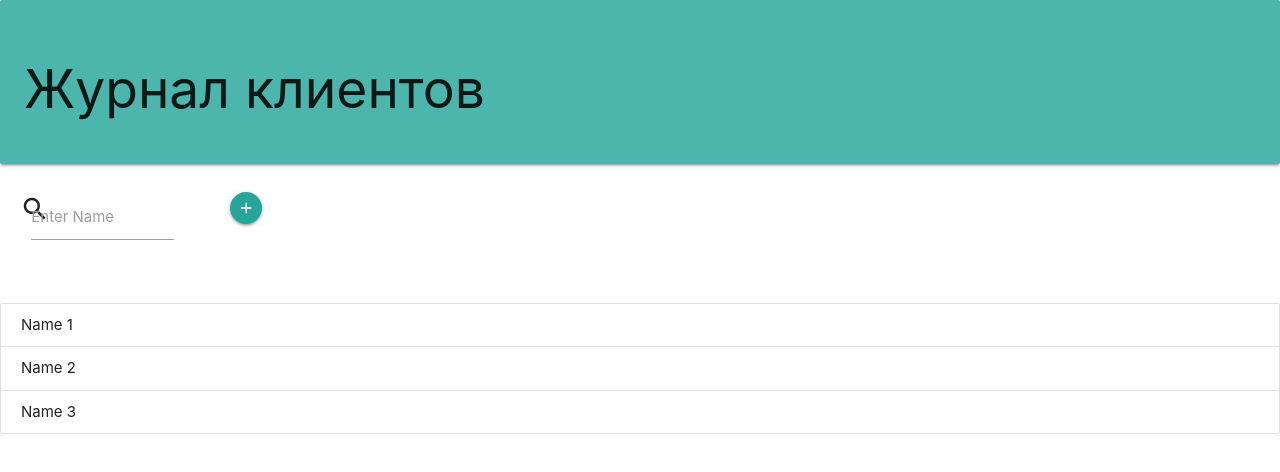
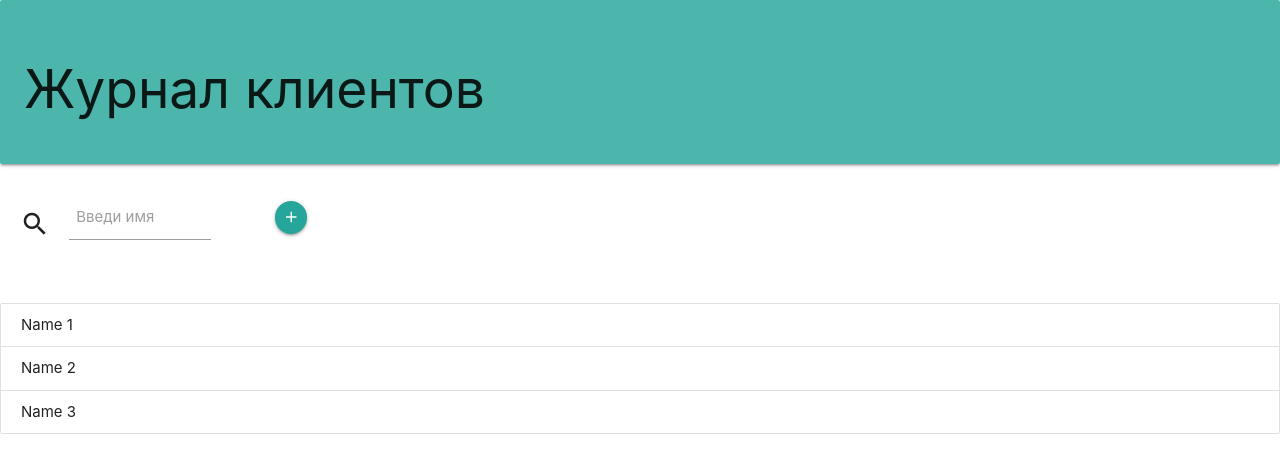
Before and after one commit to vladboldyr/ReactJSNet, a React (Create React App) app: page / in a window 1280 px wide. Shown: the top 472 px of the page. Built offline with nearby package versions, Linux system fonts and the light colour scheme.

Commit message:
refactor field input and active icon

```diff
--- a/src/components/Clients.css
+++ b/src/components/Clients.css
@@ -8,23 +8,23 @@
     width: 3rem;
     font-size: 2rem;
     transition: color .2s;
-    top: 0px;
+    top: 1rem;
     left: 0px;
 }
 
-.input-field.suffix i.active {
-    color: #26a69a;
-}
+
 
 .buttonPlus {
   color: #26a69a;
+  margin-left: 3rem;
+  margin-top: 1.5rem;
 }
+
+
 
 .input-field.suffix input,
 .input-field.suffix textarea {
-    margin-right: 3rem;
-    width: 92%;
-    width: calc(100% - 3rem);
+    margin-left: 2.5rem;
 }
 
 .input-field.suffix textarea {
@@ -32,7 +32,7 @@
 }
 
 .input-field.suffix label {
-    margin-right: 3rem;
+      margin-left: 2.5rem;
 }
 
 @media only screen and (max-width: 992px) {
--- a/src/components/Clients.js
+++ b/src/components/Clients.js
@@ -12,12 +12,12 @@ export const Clients = () => {
             <div className="row">
                 <form>
                     <div className="row" style={{marginLeft:'20px'}}>
-                        <div className="input-field  suffix col s2">
-                            <i className="material-icons">search</i>
+                        <div className="input-field suffix col s2">
+                            <i className="material-icons prefix">search</i>
                             <input id="icon_search" type="text" className="validate"/>
-                            <label htmlFor="icon_search">Enter Name</label>
+                            <label htmlFor="icon_search">Введи имя</label>
                         </div>
-                        <a className="btn-floating btn-small waves-effect waves-light buttonPlus" style={{marginTop:"13px"}}><i className="material-icons">add</i></a>
+                        <a className="btn-floating btn-small waves-effect waves-light buttonPlus"><i className="material-icons">add</i></a>
                     </div>
                 </form>
             </div>
```
Also changed, not shown: 1 other file (tests, documents, lock files or other folders).
